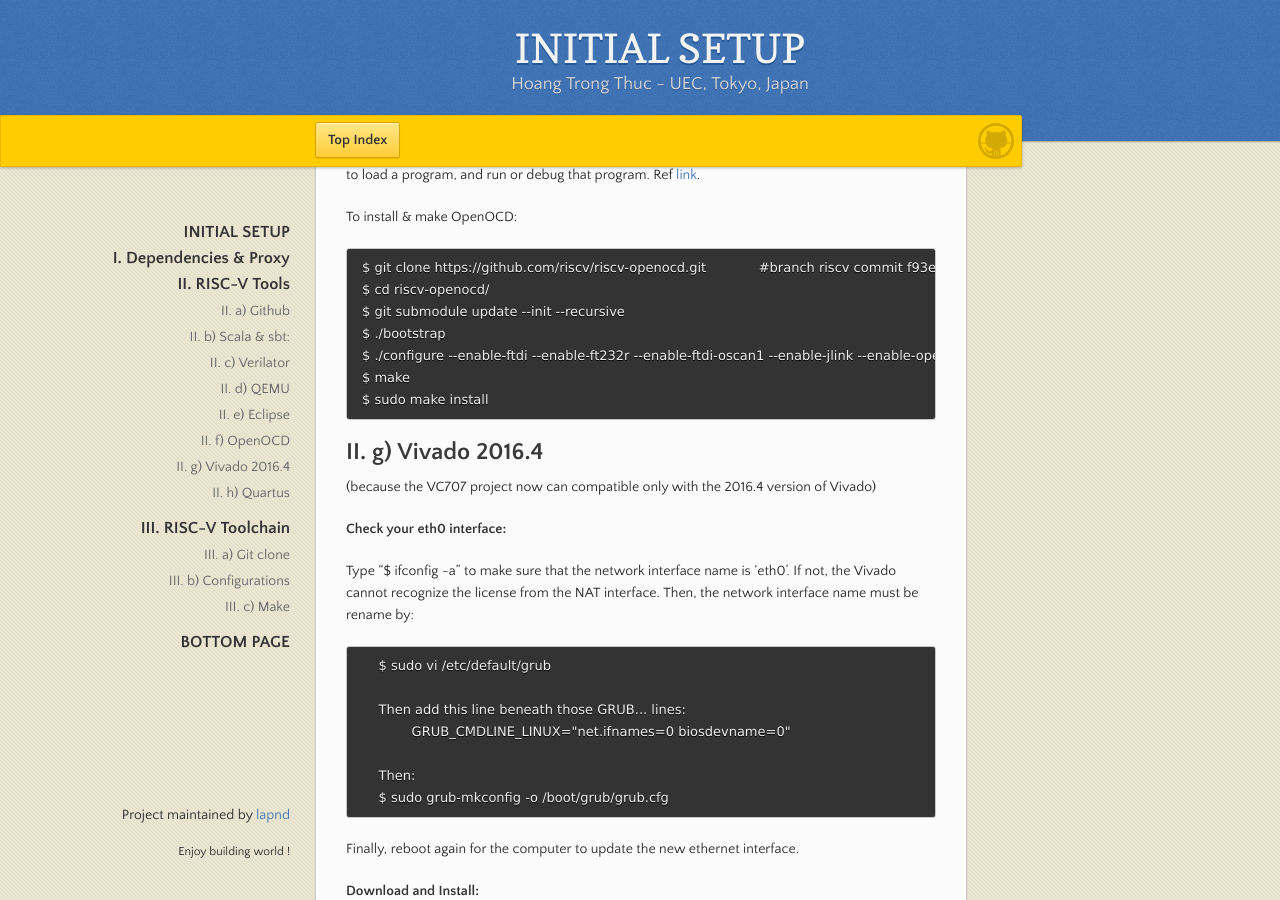
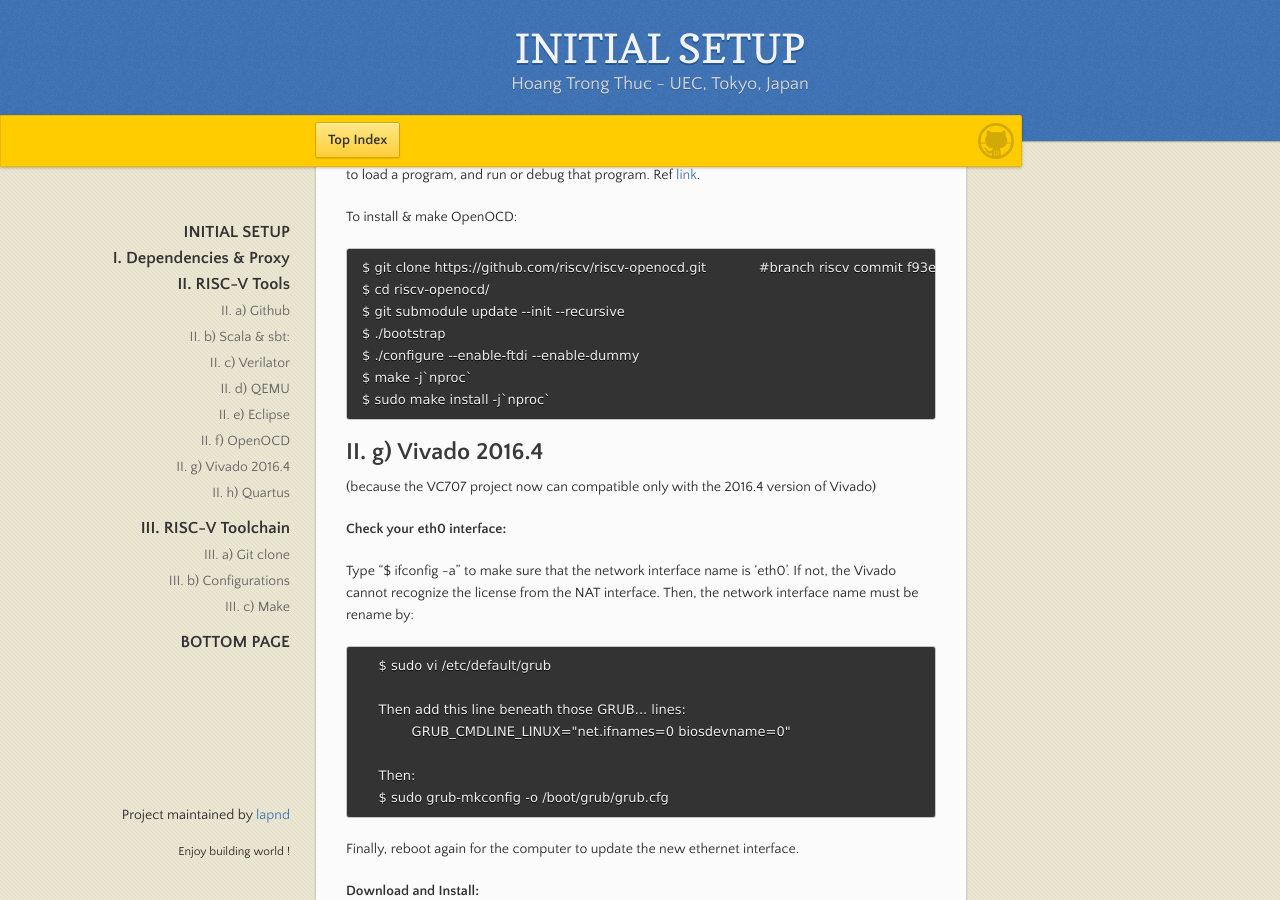
Before and after one commit to lapnd/httdes.github.io, a Jekyll site: the page built from init.md, in a window 1280 px wide and 900 px high, scrolled down 4050 px. Built offline with Jekyll 4.4.1, drawn with Linux system fonts in a browser that asks for light colours; our own code applies the rules of GitHub Pages for plain Markdown files.

Commit message:
Update init.md

```diff
--- a/init.md
+++ b/init.md
@@ -179,9 +179,9 @@ To install & make OpenOCD:
 	$ cd riscv-openocd/
 	$ git submodule update --init --recursive
 	$ ./bootstrap
-	$ ./configure --enable-ftdi --enable-ft232r --enable-ftdi-oscan1 --enable-jlink --enable-openjtag --enable-usb-blaster --enable-usb-blaster-2
-	$ make
-	$ sudo make install
+	$ ./configure --enable-ftdi --enable-dummy
+	$ make -j`nproc`
+	$ sudo make install -j`nproc`
 
 ## II. g) Vivado 2016.4
 
```
